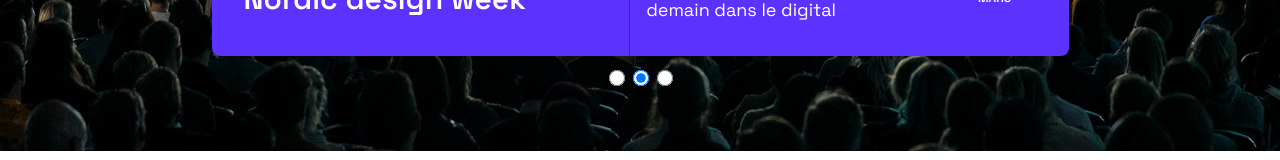
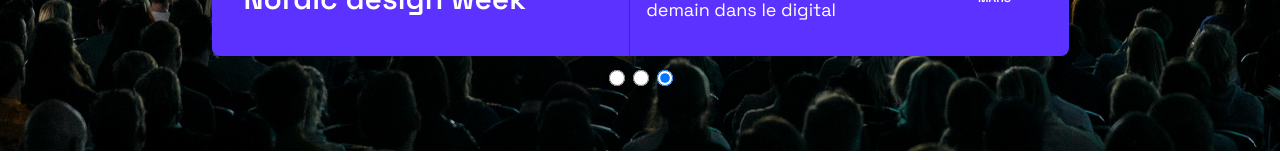
Before and after one commit to Matthieu-Vachet/Projet-10-openclassrooms-Debuggez-une-application-React, a React (Create React App) app: page / in a window 1280 px wide. Shown: the part 515-675 px from the top of the page. Built offline with nearby package versions, Linux system fonts and the light colour scheme.

Commit message:
Fix formatting and code logic issues

```diff
--- a/src/components/Select/index.js
+++ b/src/components/Select/index.js
@@ -27,6 +27,7 @@ const Select = ({
     // Suppression de (newValue) et ajout de (!collapsed)
     setCollapsed(!collapsed);
   };
+
   return (
     <div className={`SelectContainer ${type}`} data-testid="select-testid">
       {label && <div className="label">{label}</div>}
--- a/src/containers/Slider/index.js
+++ b/src/containers/Slider/index.js
@@ -8,7 +8,7 @@ const Slider = () => {
   const { data } = useData();
   const [index, setIndex] = useState(0);
   const byDateDesc = data?.focus.sort((evtA, evtB) =>
-    // new Date(evtA.date) < new Date(evtB.date) ? 1 : 1 Ancienne fonction de comparaison
+    // new Date(evtA.date) < new Date(evtB.date) ? -1 : 1 Ancienne fonction de comparaison
     new Date(evtA.date) > new Date(evtB.date) ? -1 : 1 // Nouvelle fonction de comparaison en inversant l'opérateur de comparaison
   );
 
@@ -51,7 +51,7 @@ const Slider = () => {
                   type="radio"
                   name="radio-button"
                   // Modification de idx en index
-                  checked={index === radioIdx}
+                  checked={idx === radioIdx}
                   onChange={() => null}
                 />
               ))}
--- a/src/pages/Home/index.js
+++ b/src/pages/Home/index.js
@@ -15,7 +15,8 @@ import { useData } from "../../contexts/DataContext";
 
 const Page = () => {
   // Déclaration de la variable 'data' et 'error' en utilisant le hook 'useData'
-  const { data, error } = useData();
+  const { data, error } = useData(); // Anciens : const { last } = useData();
+
   // console.log("Value Data")
   // console.log(data)
 
@@ -26,6 +27,7 @@ const Page = () => {
     data && data.events && data.events.length > 0
       ? data.events[data.events.length - 1]
       : null;
+
   // console.log("Value Last")
   // console.log(last)
 
```
Also changed, not shown: src/containers/Events/index.js (+16 -0 lines), public/events.json (line endings or trailing spaces), 1 other file (tests, documents, lock files or other folders).
